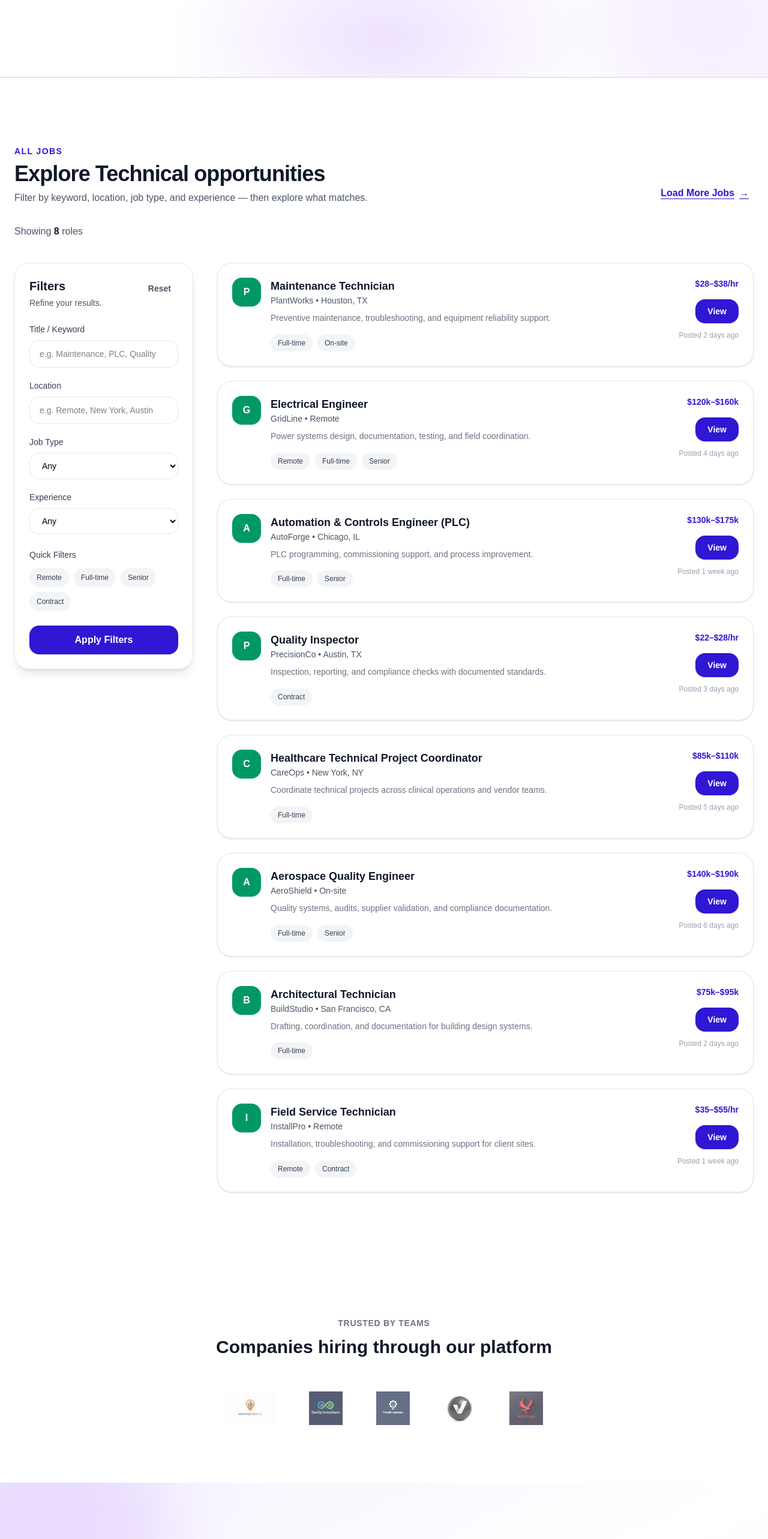
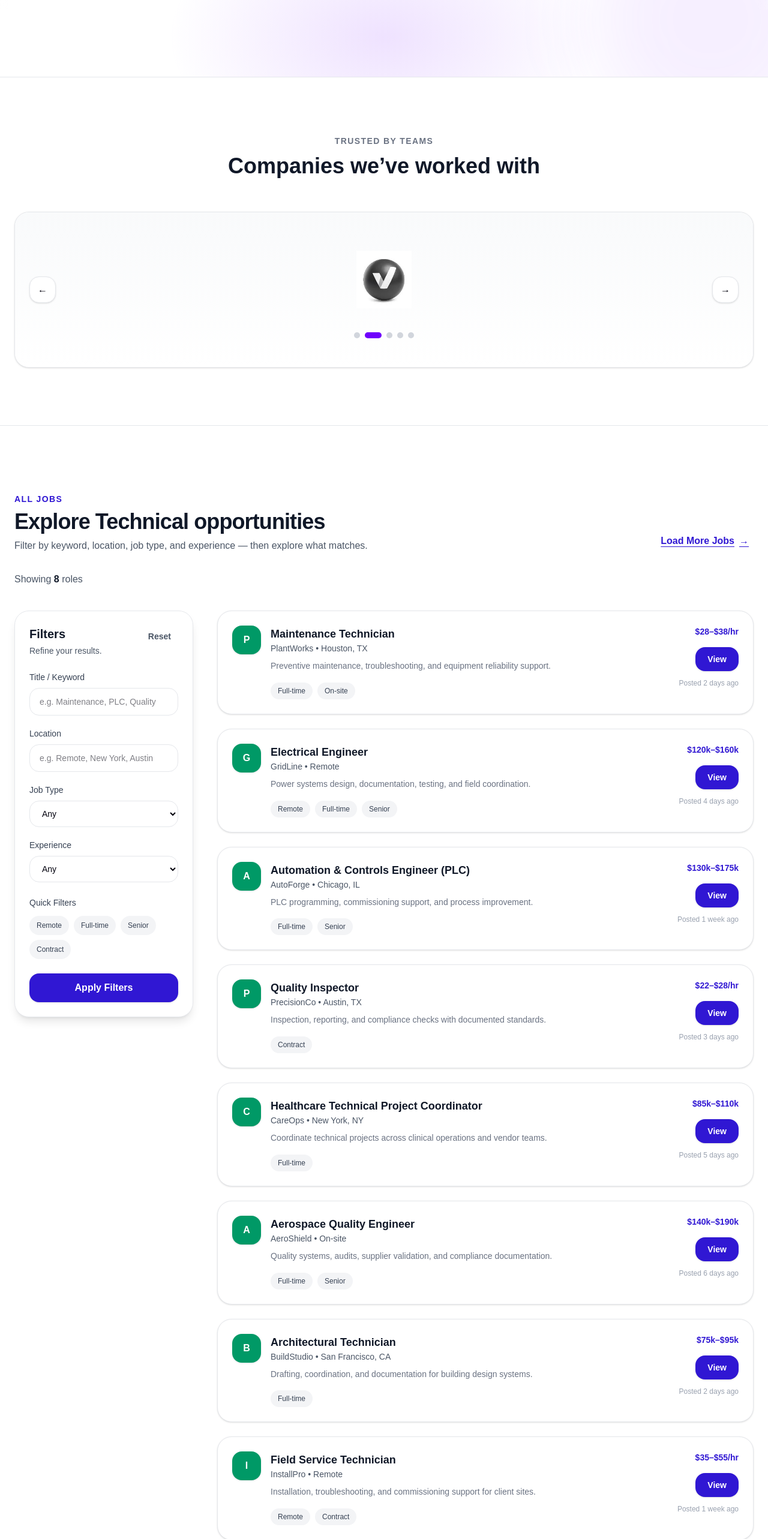
Before and after one commit to adebisidolapo/technicaljobboard, a Next.js app in the folder jobboard/: page / in a window 1280 px wide. Shown: the part 1640-4206 px from the top of the page at 60% size. Built offline with nearby package versions, Linux system fonts and the light colour scheme.

Commit message:
update ui

```diff
--- a/jobboard/app/page.tsx
+++ b/jobboard/app/page.tsx
@@ -576,6 +576,114 @@ const CATEGORIES = [
 </section>
 
 
+{/* ================= COMPANIES / TRUSTED TEAMS (FULL WIDTH) ================= */}
+<section className="py-20 md:py-24 bg-white">
+  {/* Full-bleed wrapper */}
+  <div className="w-screen relative left-1/2 right-1/2 -ml-[50vw] -mr-[50vw]">
+    <div className="max-w-7xl mx-auto px-6">
+      {/* Header */}
+      <div className="text-center mb-10 md:mb-14">
+        <p className="text-sm font-semibold tracking-widest text-gray-500 uppercase">
+          Trusted by teams
+        </p>
+        <h3 className="mt-3 text-2xl md:text-4xl font-semibold text-gray-900">
+          Companies we’ve worked with
+        </h3>
+      </div>
+
+      {(() => {
+        const logos = [
+          { src: "/Architects.png", alt: "Architects" },
+          { src: "/vermot.png", alt: "Vermot" },
+          { src: "/Devops.png", alt: "Devops" },
+          { src: "/Hiredengineer.png", alt: "HiredEngineer" },
+          { src: "/redtail.png", alt: "Redtail" },
+        ];
+
+        const [active, setActive] = React.useState(0);
+
+        const next = () => setActive((i) => (i + 1) % logos.length);
+        const prev = () => setActive((i) => (i - 1 + logos.length) % logos.length);
+
+        // Auto-play (pauses if user interacts by clicking arrows/dots)
+        React.useEffect(() => {
+          const t = setInterval(() => {
+            setActive((i) => (i + 1) % logos.length);
+          }, 3500);
+          return () => clearInterval(t);
+        }, [logos.length]);
+
+        return (
+          <div className="relative">
+            {/* Card track */}
+            <div className="relative rounded-3xl border border-gray-200 bg-white shadow-sm overflow-hidden">
+              {/* Soft background like your reference */}
+              <div className="absolute inset-0 bg-gradient-to-b from-gray-50 to-white" />
+
+              <div className="relative px-4 sm:px-8 py-10 sm:py-12">
+                {/* Arrows */}
+                <button
+                  type="button"
+                  onClick={prev}
+                  aria-label="Previous company"
+                  className="absolute left-3 sm:left-6 top-1/2 -translate-y-1/2
+                             h-11 w-11 rounded-2xl border border-gray-200 bg-white shadow-sm
+                             hover:shadow-md transition flex items-center justify-center"
+                >
+                  ←
+                </button>
+
+                <button
+                  type="button"
+                  onClick={next}
+                  aria-label="Next company"
+                  className="absolute right-3 sm:right-6 top-1/2 -translate-y-1/2
+                             h-11 w-11 rounded-2xl border border-gray-200 bg-white shadow-sm
+                             hover:shadow-md transition flex items-center justify-center"
+                >
+                  →
+                </button>
+
+                {/* Logo (one at a time) */}
+                <div className="mx-auto w-full max-w-4xl">
+                  <div className="h-24 sm:h-28 md:h-32 flex items-center justify-center">
+                    <img
+                      key={logos[active].src}
+                      src={logos[active].src}
+                      alt={logos[active].alt}
+                      className="max-h-16 sm:max-h-20 md:max-h-24 w-auto object-contain
+                                 opacity-90 transition"
+                    />
+                  </div>
+                </div>
+
+                {/* Dots */}
+                <div className="mt-6 flex items-center justify-center gap-2">
+                  {logos.map((_, i) => (
+                    <button
+                      key={i}
+                      type="button"
+                      onClick={() => setActive(i)}
+                      aria-label={`Go to company ${i + 1}`}
+                      className={`h-2.5 rounded-full transition-all ${
+                        i === active
+                          ? "w-7 bg-[#6F00FC]"
+                          : "w-2.5 bg-gray-300 hover:bg-gray-400"
+                      }`}
+                    />
+                  ))}
+                </div>
+              </div>
+            </div>
+          </div>
+        );
+      })()}
+    </div>
+  </div>
+</section>
+
+
+
 {/* ================= ALL JOBS ================= */}
 <section id="jobs" className="py-24 md:py-28 bg-white border-t border-gray-200">
   <div className="max-w-7xl mx-auto px-6">
@@ -811,41 +919,6 @@ const CATEGORIES = [
   </div>
 </section>
 
-{/* ================= TRUSTED TEAMS ================= */}
-<section className="py-24 bg-white">
-  <div className="max-w-7xl mx-auto px-6">
-
-    {/* Header */}
-    <div className="text-center mb-14">
-      <p className="text-sm font-semibold tracking-wider text-gray-500 uppercase">
-        Trusted by teams
-      </p>
-      <h3 className="mt-3 text-2xl md:text-3xl font-semibold text-gray-900">
-        Companies hiring through our platform
-      </h3>
-    </div>
-
-    {/* Logos */}
-    <div className="flex flex-wrap items-center justify-center gap-x-14 gap-y-10">
-      {[
-        "/Architects.png",
-        "/Devops.png",
-        "/Hiredengineer.png",
-        "/vermot.png",
-        "/redtail.png",
-      ].map((logo, i) => (
-        <div key={i} className="flex items-center justify-center">
-          <img
-            src={logo}
-            alt="Trusted company logo"
-            className="h-10 sm:h-12 md:h-14 object-contain opacity-70 hover:opacity-100 transition"
-          />
-        </div>
-      ))}
-    </div>
-
-  </div>
-</section>
 
 
 {/* ============ EMPOWERING JOB SEEKERS ================= */}
```
